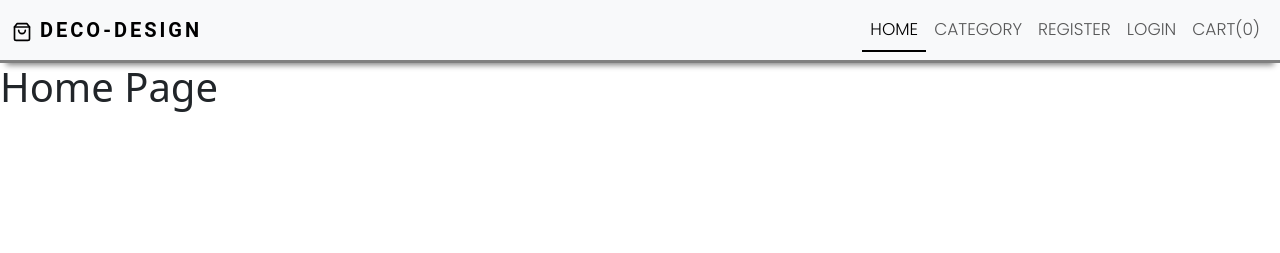
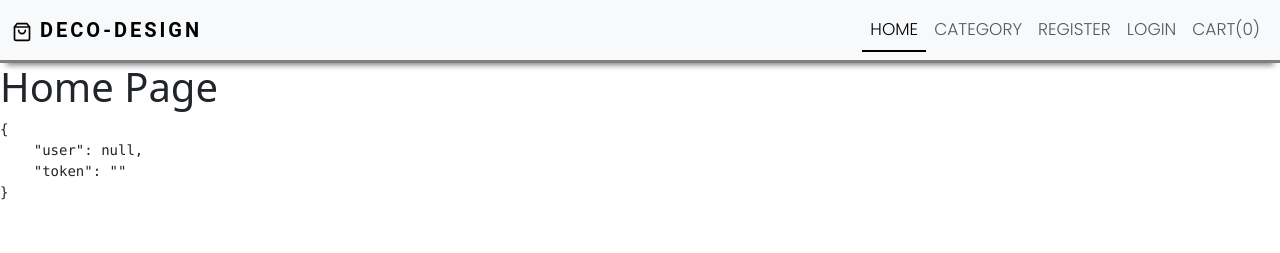
Before and after one commit to capmahin/Deco-Desgin-app, a React (Create React App) app in the folder client/: page / in a window 1280 px wide. Shown: the top 253 px of the page. Built offline with nearby package versions, Linux system fonts and the light colour scheme.

Commit message:
add in login

```diff
--- a/client/src/index.js
+++ b/client/src/index.js
@@ -8,13 +8,11 @@ import { AuthProvider } from "./context/auth";
 
 const root = ReactDOM.createRoot(document.getElementById('root'));
 root.render(
+  <AuthProvider>
   <BrowserRouter>
-  <AuthProvider>
   <App />
+  </BrowserRouter>
   </AuthProvider>
-
-
-  </BrowserRouter>
 
 );
 
--- a/client/src/pages/Auth/Login.js
+++ b/client/src/pages/Auth/Login.js
@@ -4,12 +4,14 @@ import axios from 'axios';
 import {useNavigate} from 'react-router-dom';
 import { useState } from 'react';
 import toast from 'react-hot-toast';
-import "../../styles/AuthStyle.css"
+import "../../styles/AuthStyle.css";
+import { useAuth } from "../../context/auth";
 
 const Login = () => {
 
   const [email, setEmail] = useState("")
   const [password, setPassword] = useState("")
+  const [auth, setAuth] = useAuth()
 
   const navigate = useNavigate();
 
@@ -19,6 +21,11 @@ const Login = () => {
        const res = await axios.post(`${process.env.REACT_APP_API}/api/v1/auth/login`,{email,password});
        if( res && res.data.success){
         toast.success(res.data.message)
+        setAuth({
+            ...auth,
+            user:res.data.user,
+            token:res.data.token,
+        })
         navigate('/')
        }else{
         toast.error(res.data.message)
--- a/client/src/pages/HomePage.js
+++ b/client/src/pages/HomePage.js
@@ -1,10 +1,15 @@
 import React from 'react'
 import Layout from './../components/Layout/Layout';
+import { useAuth } from "../context/auth";
 
 const HomePage = () => {
+  const [auth, setAuth] = useAuth()
   return (
     <Layout>
         <h1>Home Page</h1>
+        <pre>
+          {JSON.stringify(auth, null, 4)}
+        </pre>
     </Layout>
   )
 }
```
